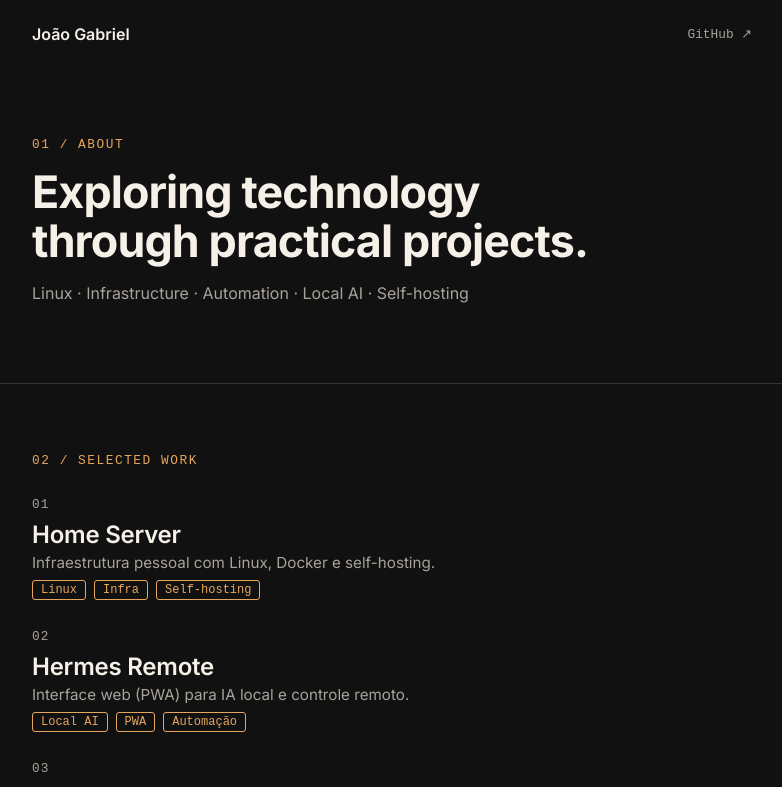
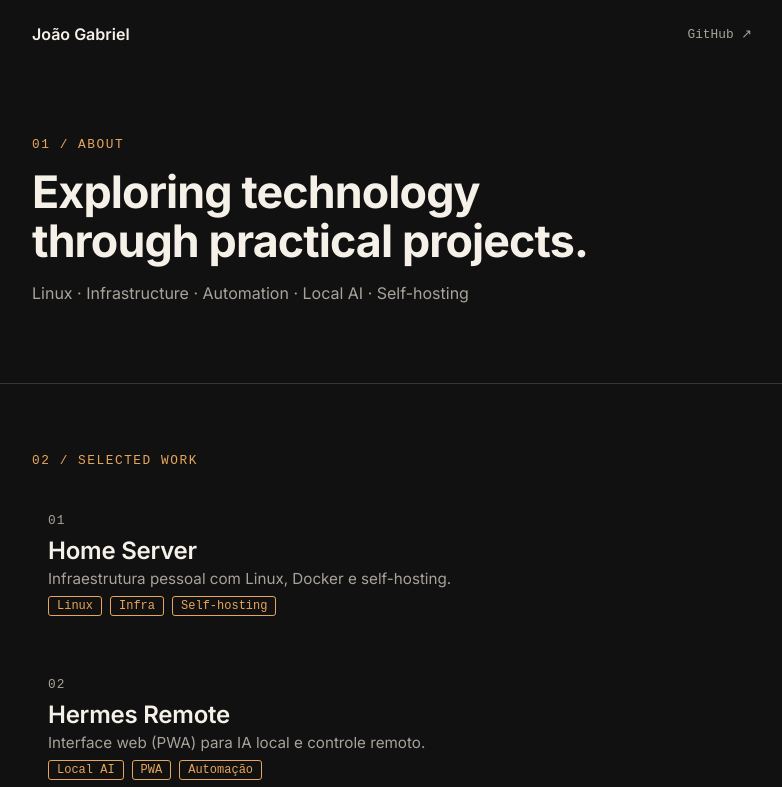
Before and after one commit to jotatw/joao-gabriel-portfolio, a React (Vite) app: page / in a window 1280 px wide. Shown: the top 787 px of the page, without its empty margins (248-1030 px from the left). Built offline with nearby package versions, Linux system fonts and the light colour scheme.

Commit message:
feat: add hover card effect on project articles

```diff
--- a/src/App.css
+++ b/src/App.css
@@ -70,6 +70,13 @@ h2 {
 
 article {
   margin-top: 1.5rem;
+  padding: 1rem;
+  border-radius: 8px;
+  transition: background 0.2s ease;
+}
+
+article:hover {
+  background: var(--surface);
 }
 
 .project-link {
```
Also changed, not shown: public/og-image.png (added).
